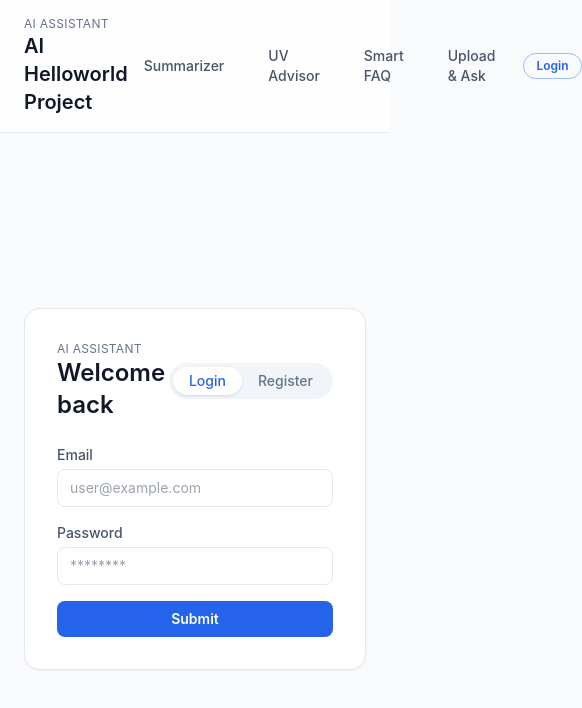
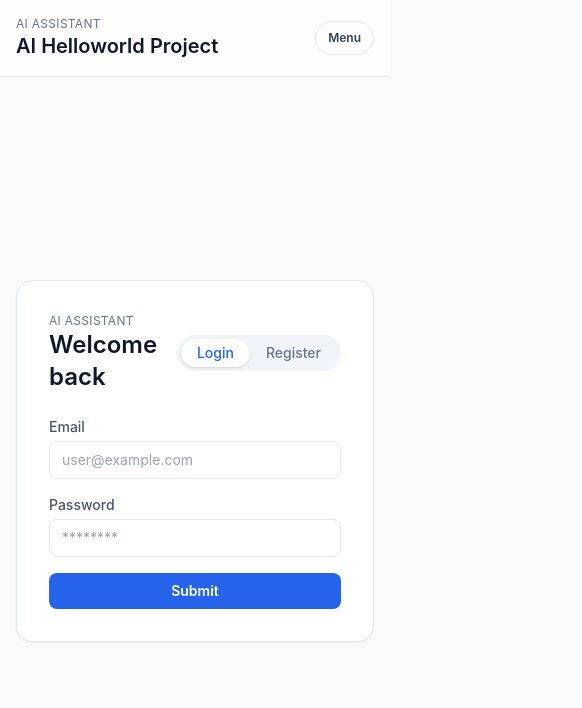
Before and after one commit to yanqian/ai-helloworld-fe, a React (Vite) app: page /login in a window 390 px wide. Shown: the top 708 px of the page, 582 px wide, since content can reach past the window. Built offline with nearby package versions, Linux system fonts and the light colour scheme.

Commit message:
Make header navigation mobile friendly

```diff
--- a/src/components/layout/AppLayout.tsx
+++ b/src/components/layout/AppLayout.tsx
@@ -1,4 +1,5 @@
 import type { ReactNode } from 'react';
+import { useState } from 'react';
 import { NavLink, useNavigate } from 'react-router-dom';
 import { useAuth } from '@/providers/AuthProvider';
 
@@ -9,65 +10,52 @@ interface AppLayoutProps {
 export const AppLayout = ({ children }: AppLayoutProps) => {
   const { isAuthenticated, email, nickname, logout } = useAuth();
   const navigate = useNavigate();
+  const [isMenuOpen, setIsMenuOpen] = useState(false);
 
   const handleLogout = () => {
     logout();
     navigate('/login', { replace: true });
   };
 
+  const links = [
+    { to: '/', label: 'Summarizer' },
+    { to: '/uv-advisor', label: 'UV Advisor' },
+    { to: '/smart-faq', label: 'Smart FAQ' },
+    { to: '/upload-ask', label: 'Upload & Ask' },
+  ];
+
+  const renderLinks = (stacked = false) => (
+    <nav className={`flex ${stacked ? 'flex-col gap-2' : 'items-center gap-3'}`}>
+      {links.map((link) => (
+        <NavLink
+          key={link.to}
+          to={link.to}
+          className={({ isActive }) =>
+            `rounded-full px-4 py-2 text-sm transition ${
+              stacked ? 'w-full text-left' : ''
+            } ${isActive ? 'bg-primary/10 text-primary' : 'hover:text-slate-900'}`
+          }
+          onClick={() => stacked && setIsMenuOpen(false)}
+        >
+          {link.label}
+        </NavLink>
+      ))}
+    </nav>
+  );
+
   return (
     <div className="flex min-h-screen flex-col bg-surface">
       <header className="border-b border-border bg-white/80 backdrop-blur">
-        <div className="mx-auto flex max-w-6xl items-center justify-between px-6 py-4">
+        <div className="mx-auto w-full max-w-6xl px-4 py-4 sm:px-6">
+          <div className="flex items-center justify-between gap-3">
             <div>
               <p className="text-xs uppercase tracking-wide text-slate-500">AI Assistant</p>
               <h1 className="text-xl font-semibold text-slate-900">AI Helloworld Project</h1>
             </div>
             <div className="flex items-center gap-3 text-sm font-medium text-slate-600">
-            <nav className="flex items-center gap-3">
-              <NavLink
-                to="/"
-                className={({ isActive }) =>
-                  `rounded-full px-4 py-2 transition ${
-                    isActive ? 'bg-primary/10 text-primary' : 'hover:text-slate-900'
-                  }`
-                }
-              >
-                Summarizer
-              </NavLink>
-              <NavLink
-                to="/uv-advisor"
-                className={({ isActive }) =>
-                  `rounded-full px-4 py-2 transition ${
-                    isActive ? 'bg-primary/10 text-primary' : 'hover:text-slate-900'
-                  }`
-                }
-              >
-                UV Advisor
-              </NavLink>
-              <NavLink
-                to="/smart-faq"
-                className={({ isActive }) =>
-                  `rounded-full px-4 py-2 transition ${
-                    isActive ? 'bg-primary/10 text-primary' : 'hover:text-slate-900'
-                  }`
-                }
-              >
-                Smart FAQ
-              </NavLink>
-              <NavLink
-                to="/upload-ask"
-                className={({ isActive }) =>
-                  `rounded-full px-4 py-2 transition ${
-                    isActive ? 'bg-primary/10 text-primary' : 'hover:text-slate-900'
-                  }`
-                }
-              >
-                Upload & Ask
-              </NavLink>
-            </nav>
+              <div className="hidden items-center gap-3 md:flex">{renderLinks()}</div>
               {isAuthenticated ? (
-              <div className="flex items-center gap-2">
+                <div className="hidden items-center gap-2 md:flex">
                   <span className="text-xs uppercase tracking-wide text-slate-500">
                     {nickname ?? email}
                   </span>
@@ -82,7 +70,43 @@ export const AppLayout = ({ children }: AppLayoutProps) => {
               ) : (
                 <NavLink
                   to="/login"
-                className="rounded-full border border-primary/40 px-3 py-1 text-xs font-semibold text-primary transition hover:bg-primary/10"
+                  className="hidden rounded-full border border-primary/40 px-3 py-1 text-xs font-semibold text-primary transition hover:bg-primary/10 md:inline-flex"
+                >
+                  Login
+                </NavLink>
+              )}
+              <button
+                type="button"
+                className="inline-flex items-center justify-center rounded-full border border-border px-3 py-2 text-xs font-semibold text-slate-700 transition hover:border-primary hover:text-primary md:hidden"
+                onClick={() => setIsMenuOpen((prev) => !prev)}
+                aria-expanded={isMenuOpen}
+                aria-label="Toggle navigation"
+              >
+                Menu
+              </button>
+            </div>
+          </div>
+
+          <div
+            className={`md:hidden ${isMenuOpen ? 'mt-3 flex flex-col gap-3' : 'hidden'}`}
+          >
+            {renderLinks(true)}
+            {isAuthenticated ? (
+              <div className="flex items-center justify-between rounded-lg border border-border px-3 py-2 text-xs font-medium text-slate-600">
+                <span className="truncate">{nickname ?? email}</span>
+                <button
+                  type="button"
+                  onClick={handleLogout}
+                  className="rounded-full border border-border px-3 py-1 text-xs font-semibold text-slate-600 transition hover:border-primary hover:text-primary"
+                >
+                  Logout
+                </button>
+              </div>
+            ) : (
+              <NavLink
+                to="/login"
+                className="inline-flex items-center justify-center rounded-lg border border-primary/40 px-3 py-2 text-xs font-semibold text-primary transition hover:bg-primary/10"
+                onClick={() => setIsMenuOpen(false)}
               >
                 Login
               </NavLink>
@@ -91,7 +115,9 @@ export const AppLayout = ({ children }: AppLayoutProps) => {
         </div>
       </header>
 
-      <main className="mx-auto flex w-full max-w-6xl flex-1 px-6 py-8">{children}</main>
+      <main className="mx-auto flex w-full max-w-6xl flex-1 px-4 py-6 sm:px-6 sm:py-8">
+        {children}
+      </main>
     </div>
   );
 };
```
Lines whose indentation alone changed are shown as unchanged.
